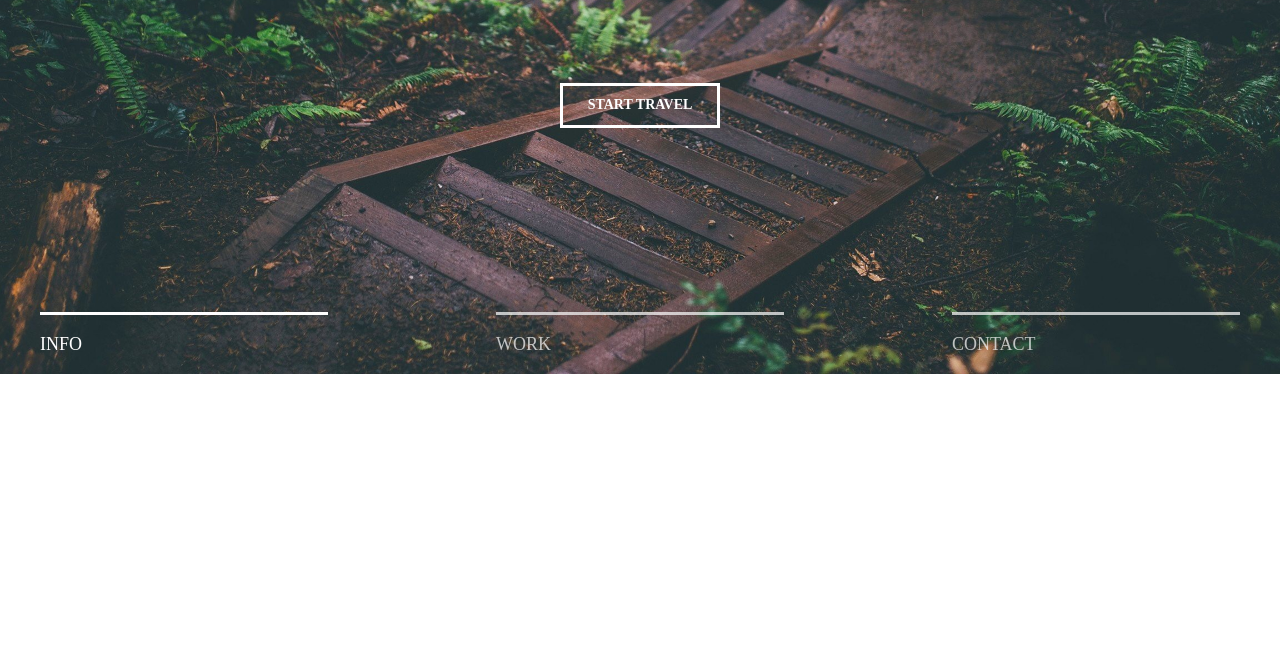
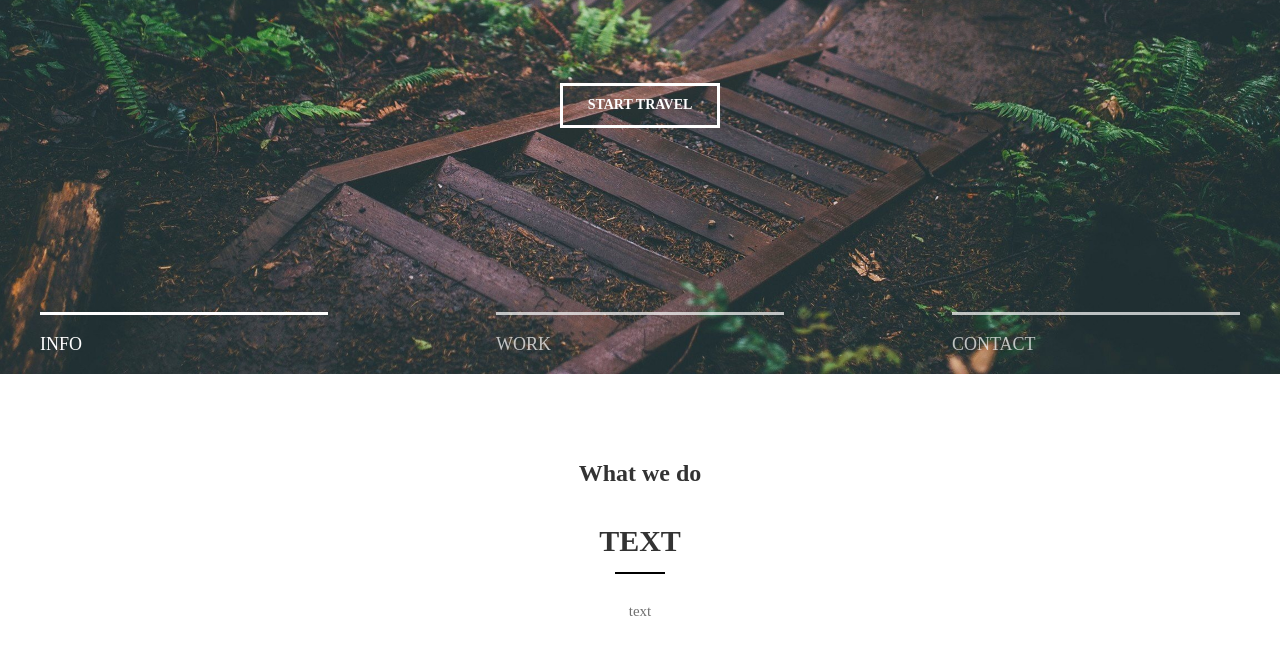
Before and after one commit to Mooncake-ks/Test_Web, a plain HTML site: page index.html in a window 1280 px wide. Shown: the part 426-1080 px from the top of the page. Before the commit the page ends 800 px from the top, so only its background shows below. Drawn offline with Linux system fonts and the light colour scheme.

Commit message:
add section

```diff
--- a/css/style.css
+++ b/css/style.css
@@ -165,3 +165,41 @@ h1,h1,h3,h4,h5,h6{
 .sliderItem.Act{
     opacity: 1;
 }
+
+/*Следущая страница*/
+
+.sectionCustom{
+    padding: 80px 0;
+}
+
+.sectionHeader{
+    width: 100%;
+    max-width: 950px;
+    margin: 0 auto 40px;
+    text-align: center;
+}
+
+
+.sectionSupTitle{
+    font-size: 24px;
+}
+
+.sectionTitle{
+    font-size: 30px;
+    font-weight: 700;
+    text-transform: uppercase;
+}
+
+.sectionTitle:after{
+    content: "";
+    display: block;
+    width: 50px;
+    height: 2px;
+    margin: 7px auto ;
+    background-color: black;
+}
+
+.CustomText{
+    color: rgb(112, 112, 112);
+    font-size: 15px;
+}
--- a/index.html
+++ b/index.html
@@ -38,5 +38,16 @@
         </div>
     </div>
 </div>
+
+<!--Next -->
+<section class="sectionCustom">
+    <div class="container">
+        <div class="sectionHeader">
+            <h3 class="sectionSupTitle">What we do</h3>
+            <h2 class="sectionTitle">Text</h2>
+            <div class="CustomText">text</div>
+        </div>
+    </div>
+</section>
 </body>
 </html>
```
